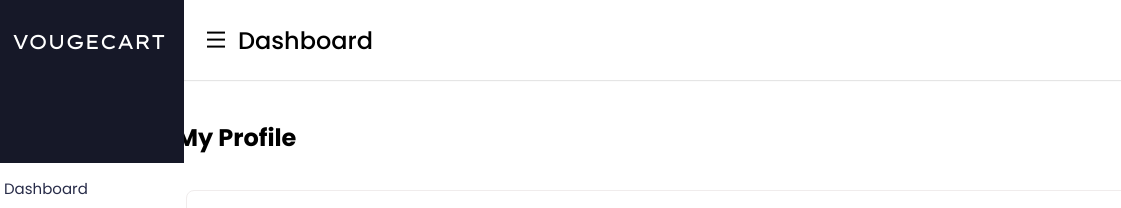
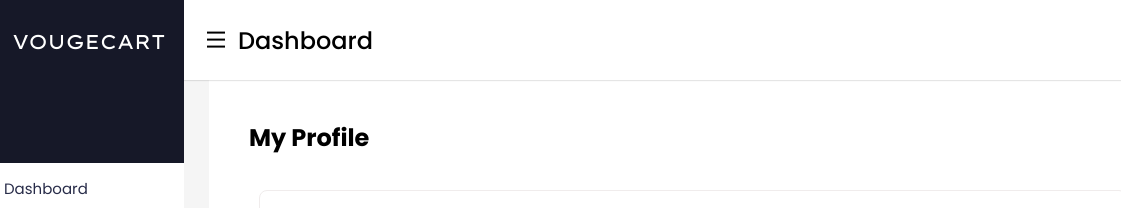
Before and after one commit to narsijangid/B42_WEB_003_Web-Wizards, a plain HTML site: page admin/profile/profile.html in a window 1280 px wide. Shown: the top 208 px of the page, 56-1177 px from the left. Drawn offline with nearby package versions, Linux system fonts and the light colour scheme; files that its build step writes are made by us from their sources; no server answers; sample sign-in values are in the browser's storage; grey boxes are pictures that could not be loaded.

Commit message:
Fixed Admin Profile page and transistions in sidebar

```diff
--- a/admin/css/admin.navbar.module.css
+++ b/admin/css/admin.navbar.module.css
@@ -81,7 +81,7 @@
   min-height: 100vh;
   width: calc(100% - 240px);
   left: 240px;
-  transition: all 0.5s ease;
+  transition: all 0.25s ease;
 }
 .sidebar.active ~ .home-section {
   width: calc(100% - 60px);
@@ -100,7 +100,7 @@
   z-index: 100;
   padding: 0 20px;
   box-shadow: 0 1px 1px rgba(0, 0, 0, 0.1);
-  transition: all 0.5s ease;
+  transition: all 0.25s ease;
 }
 .sidebar.active ~ .home-section nav {
   left: 60px;
--- a/admin/css/profile.css
+++ b/admin/css/profile.css
@@ -10,19 +10,13 @@ body {
     font-family: Arial, sans-serif;
 }
 
-.home-section {
-    position: relative;
-    background: #f5f5f5;
-    min-height: 10vh;
-    width: calc(100% - 240px);
-    left: 240px;
-    transition: all 0.5s ease;
-}
 h2{
+    margin-top: 60px;
     padding: 25px;
     padding-bottom: 0;
 
 }
+
 /* Profile Wrapper */
 .profile-wrapper {
     position: absolute;
@@ -30,6 +24,7 @@ h2{
     left: 240px;
     width: calc(100% - 240px);
     padding: 10px;
+
 }
 
 .side-menu.active ~ .profile-wrapper {
@@ -48,8 +43,8 @@ h2{
 
 /* Profile Card */
 .profile-card {
-    width:85%;
-    margin-left: auto;
+    width:95%;
+    margin-left:25px;
     padding: 15px;
     background: #fff;
     border-radius: 8px;
@@ -59,6 +54,7 @@ h2{
 /* Layout */
 .layout-row {
     gap: 10px;
+    padding-top:20px;
 }
 
 
--- a/admin/profile/profile.html
+++ b/admin/profile/profile.html
@@ -6,12 +6,13 @@
     <title>Admin Profile</title>
     <link rel="icon" type="image/x-icon" href="B42_WEB_003_Web-Wizards/images/VOUGECART_light.png"/>
     <link href="https://cdn.jsdelivr.net/npm/remixicon@4.5.0/fonts/remixicon.css" rel="stylesheet"/>
-    <link rel="stylesheet" href="/B42_WEB_003_Web-Wizards/css/footer.module.css"/>
     <base href="/" />
     <title>VougeCart - Admin Profile</title>
     <link rel="stylesheet" href="B42_WEB_003_Web-Wizards/css/font.module.css" />
     <link rel="stylesheet"  href="/B42_WEB_003_Web-Wizards/admin/css/admin.navbar.module.css"/>
+    <link rel="stylesheet" href="/B42_WEB_003_Web-Wizards/css/footer.module.css"/>
     <link rel="stylesheet" href="/B42_WEB_003_Web-Wizards/admin/css/profile.css">
+    <!-- <link rel="stylesheet" href="/B42_WEB_003_Web-Wizards/css/navbar.module.css"> -->
 </head>
 <body>
   <!-- header  -->
@@ -74,7 +75,7 @@
         <i class="bx bx-chevron-down"></i>
       </div>
     </nav>
-</section>
+
 
   <!-- profile container -->
     <div class="profile-container">
@@ -140,7 +141,7 @@
                 </div>
             </div>
         </div>
-
+      </section>
         <div class="form-actions">
             <button class="btn modify">Edit</button>
             <button class="btn update">Save</button>
```
